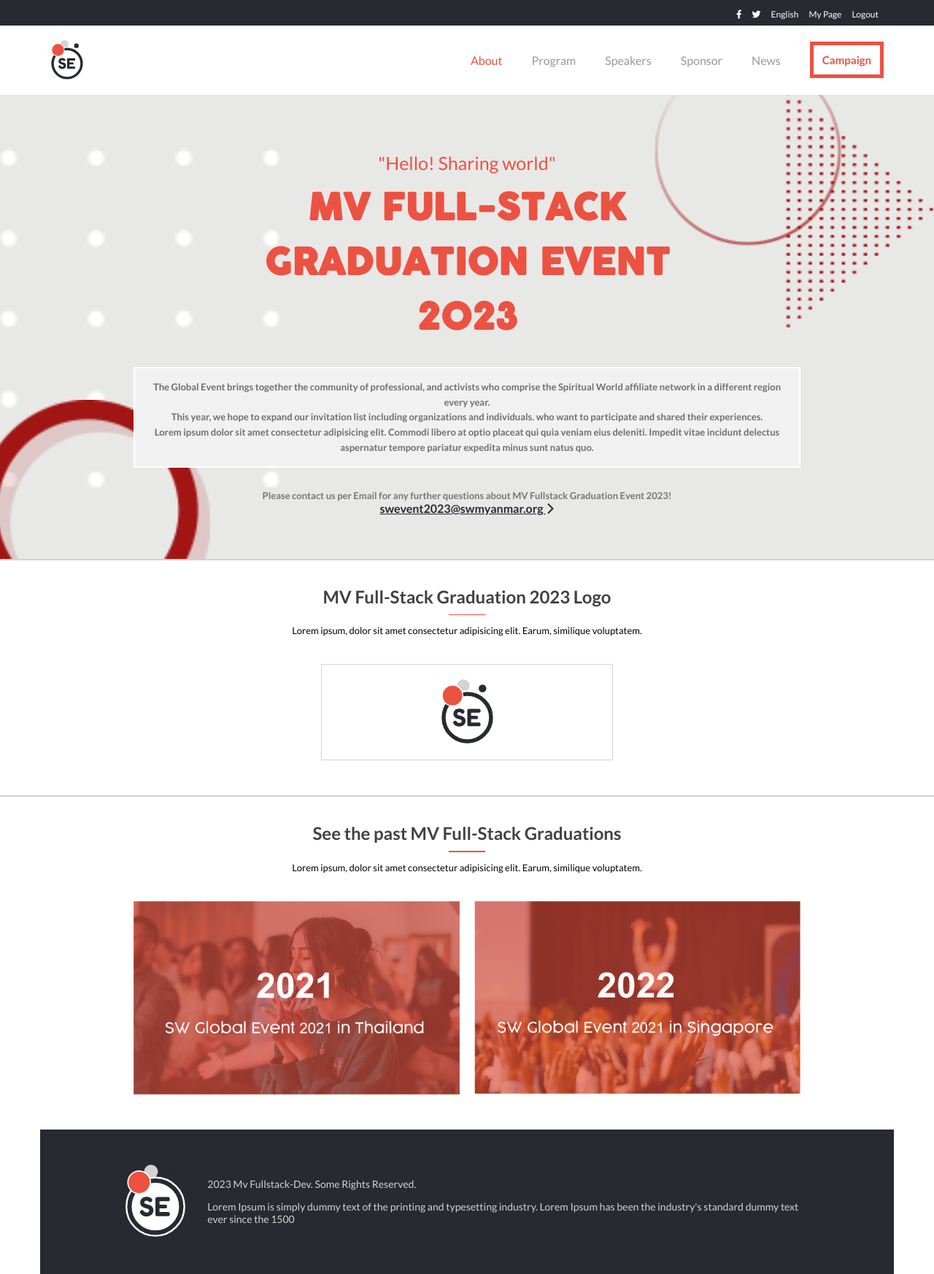
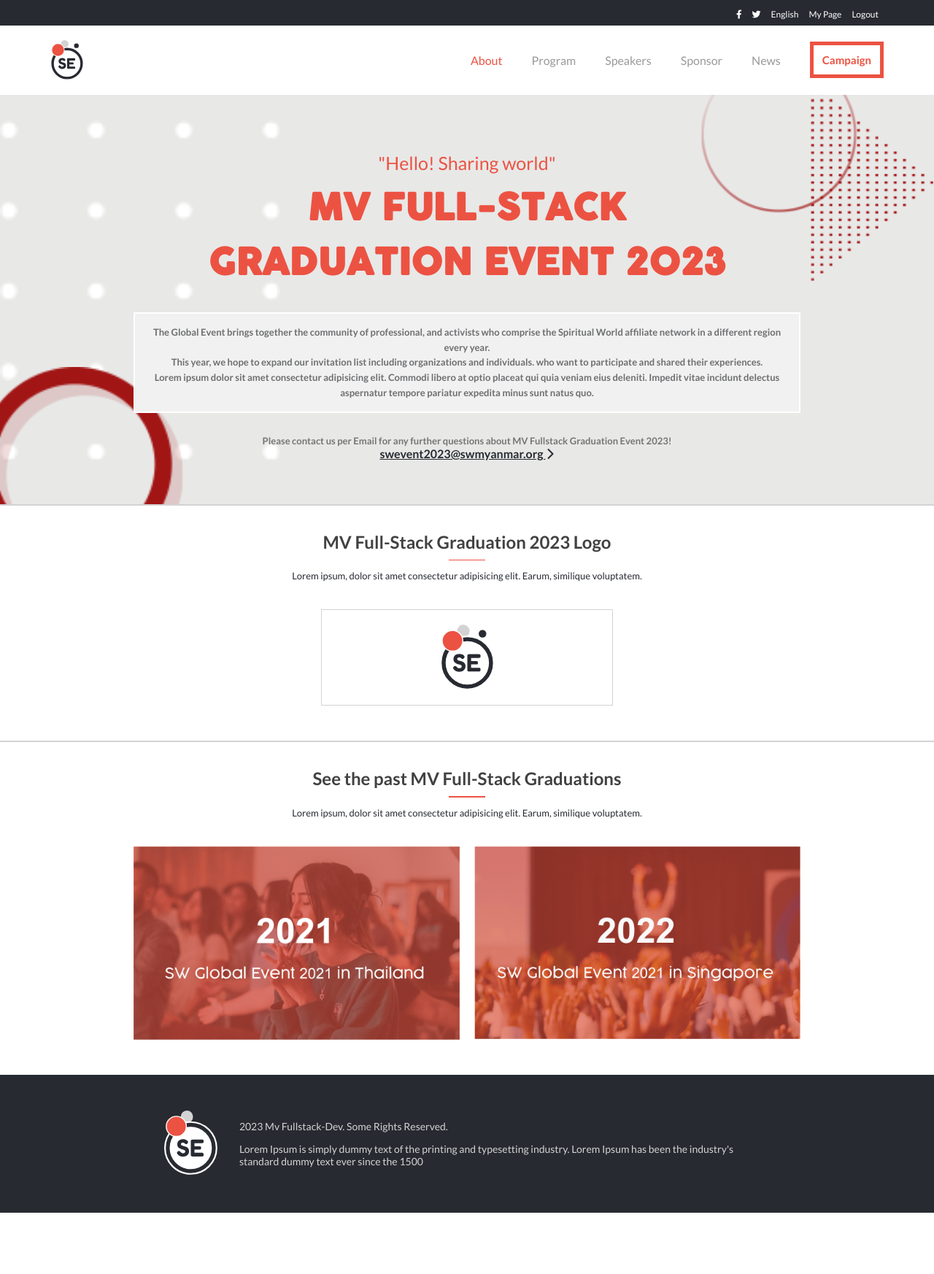
Before and after one commit to mrprotocoll/html-capstone-microverse, a website: page about.html in a window 1280 px wide. Shown: the whole page at 73% size. After the commit the page ends 1662 px from the top, so only its background shows below. Drawn offline with Linux system fonts and the light colour scheme.

Commit message:
Update README

```diff
--- a/about.html
+++ b/about.html
@@ -46,7 +46,7 @@
         </nav>
         <section class="hero container text-center">
             <p class="greeting">"Hello! Sharing world"</p>
-            <h1>MV FULL-STACK <br> GRADUATION EVENT <br> 2023 </h1>
+            <h1>MV FULL-STACK <br> GRADUATION EVENT 2023 </h1>
             <div class="description">
                 <p>The Global Event brings together the community of professional, and activists who comprise the Spiritual World affiliate network in a different region every year. </p><p class="desc-desktop">This year, we hope to expand our invitation list including organizations and individuals. who want to participate and shared their experiences.</p><p class="desc-desktop">Lorem ipsum dolor sit amet consectetur adipisicing elit. Commodi libero at optio placeat qui quia veniam eius deleniti. Impedit vitae incidunt delectus aspernatur tempore pariatur expedita minus sunt natus quo.</p>
             </div>
@@ -98,7 +98,8 @@
             </div>
         </section>
 
-        <section class="footnote container">
+        <section class="footnote">
+            <div class="container">
                 <div class="footnote-container">
                     <div class="logo">
                         <img src="assets/images/icon.svg" alt="" class="img">
@@ -109,6 +110,7 @@
                         <p class="history"> Lorem Ipsum is simply dummy text of the printing and typesetting industry. Lorem Ipsum has been the industry's standard dummy text ever since the 1500</p>
                     </div>
                 </div>
+            </div>
         </section>
     </footer>
 
--- a/assets/css/about.css
+++ b/assets/css/about.css
@@ -5,15 +5,6 @@
 }
 
 /* Hero  */
-.header {
-  background-color: #e8e8e7;
-  background-image: url("../images/bg1.png"), url("../images/bg2.png"), url("../images/bg3.png");
-  background-repeat: no-repeat;
-  background-position: 55% 123%, left, 100% 20%;
-  background-size: 32%, 30%, 30%;
-  min-height: 430px;
-}
-
 .hero h1 {
   font-size: 22px;
   line-height: 1.5;
@@ -88,17 +79,12 @@
   /* Hero  */
   .header {
     background-position: -30px 123%, left, 100% 20%;
-    background-size: 25%, 30%, 30%;
+    background-size: 22%, 30%, 25%;
     min-height: 430px;
   }
 
   .hero .description {
     width: 80%;
-  }
-
-  .hero .greeting {
-    font-size: 25px;
-    margin: 0;
   }
 
   .desc-desktop {
@@ -126,11 +112,11 @@
     padding: 3rem 0;
   }
 
-  .footnote .copyright {
-    color: var(--bg-color);
+  .footnote .copyright p {
+    color: var(--bg-color) !important;
   }
 
   .footnote .author {
-    color: var(--bg-color);
+    color: var(--bg-color) !important;
   }
 }
--- a/assets/css/global.css
+++ b/assets/css/global.css
@@ -44,6 +44,7 @@ a:hover {
 
 p {
   font-size: 13px;
+  color: var(--secondary-color);
 }
 
 ul {
@@ -288,7 +289,7 @@ h2 {
   background-image: url("../images/bg1.png"), url("../images/bg2.png"), url("../images/bg3.png");
   background-repeat: no-repeat;
   background-position: 55% 123%, left, 100% 20%;
-  background-size: 32%, 30%, 30%;
+  background-size: 28%, 30%, 30%;
   min-height: 430px;
 }
 
@@ -410,6 +411,8 @@ h2 {
 
   .hero .greeting {
     padding-top: 3rem;
+    font-size: 25px !important;
+    margin: 0;
   }
 
   /* partners  */
--- a/assets/css/home.css
+++ b/assets/css/home.css
@@ -176,7 +176,6 @@ h4 {
     background-position: center;
     background-size: cover;
     min-height: 580px;
-    padding-top: 5rem;
   }
 
   .hero .description {
```
Also changed, not shown: README.md. Lines whose indentation alone changed are shown as unchanged.
